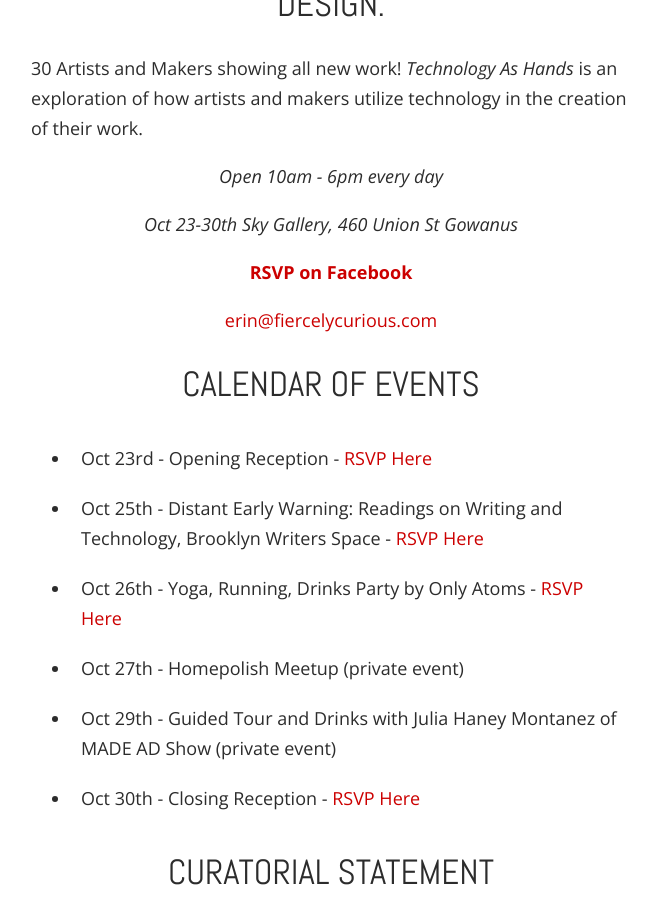
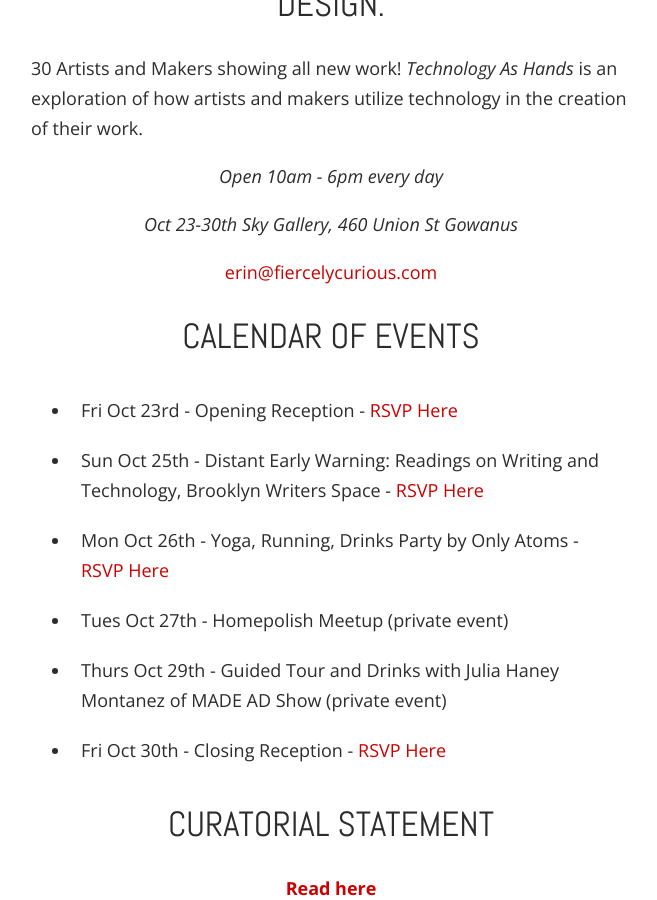
Before and after one commit to technologyashands/technologyashands.github.io, a Jekyll site: the page built from index.html, in a window 1280 px wide and 900 px high, scrolled down 506 px. Shown: the whole window, without its empty margins (309-966 px from the left). Built offline with Jekyll 4.4.1, drawn with Linux system fonts in a browser that asks for light colours; nearby versions of some CDN libraries.

Commit message:
Update index.html

```diff
--- a/index.html
+++ b/index.html
@@ -21,19 +21,17 @@ layout: default
 	<p class="center"><em>Open 10am - 6pm every day</em></p>
 	<p class="center"><em>Oct 23-30th Sky Gallery, 460 Union St Gowanus</em></p>
 
-<p class="center"><strong><a href="https://www.facebook.com/events/1693445730879511/">RSVP on Facebook</a></strong></p>
-
 <p class="center"><a href="mailto:erin@fiercelycurious.com">erin@fiercelycurious.com</a></p>
 
 <h2 class="center">Calendar of Events</h2>
 
 <ul>
-	<li>Oct 23rd - Opening Reception - <a href="https://www.facebook.com/events/1693445730879511/">RSVP Here</a></li>
-	<li>Oct 25th - Distant Early Warning: Readings on Writing and Technology, Brooklyn Writers Space - <a href="https://www.facebook.com/events/1536611869962983/">RSVP Here</a></li>
-	<li>Oct 26th - Yoga, Running, Drinks Party by Only Atoms - <a href="https://www.facebook.com/events/168992286776297/">RSVP Here</a></li>
-	<li>Oct 27th - Homepolish Meetup (private event)</li>
-	<li>Oct 29th - Guided Tour and Drinks with Julia Haney Montanez of MADE AD Show (private event)</li>
-	<li>Oct 30th - Closing Reception - <a href="https://www.facebook.com/events/1495536567412812/">RSVP Here</a></li>
+	<li>Fri Oct 23rd - Opening Reception - <a href="https://www.facebook.com/events/1693445730879511/">RSVP Here</a></li>
+	<li>Sun Oct 25th - Distant Early Warning: Readings on Writing and Technology, Brooklyn Writers Space - <a href="https://www.facebook.com/events/1536611869962983/">RSVP Here</a></li>
+	<li>Mon Oct 26th - Yoga, Running, Drinks Party by Only Atoms - <a href="https://www.facebook.com/events/168992286776297/">RSVP Here</a></li>
+	<li>Tues Oct 27th - Homepolish Meetup (private event)</li>
+	<li>Thurs Oct 29th - Guided Tour and Drinks with Julia Haney Montanez of MADE AD Show (private event)</li>
+	<li>Fri Oct 30th - Closing Reception - <a href="https://www.facebook.com/events/1495536567412812/">RSVP Here</a></li>
 </ul>
 <p Open daily 10am - 6pm Oct 24 - 30th </p>
 
```
